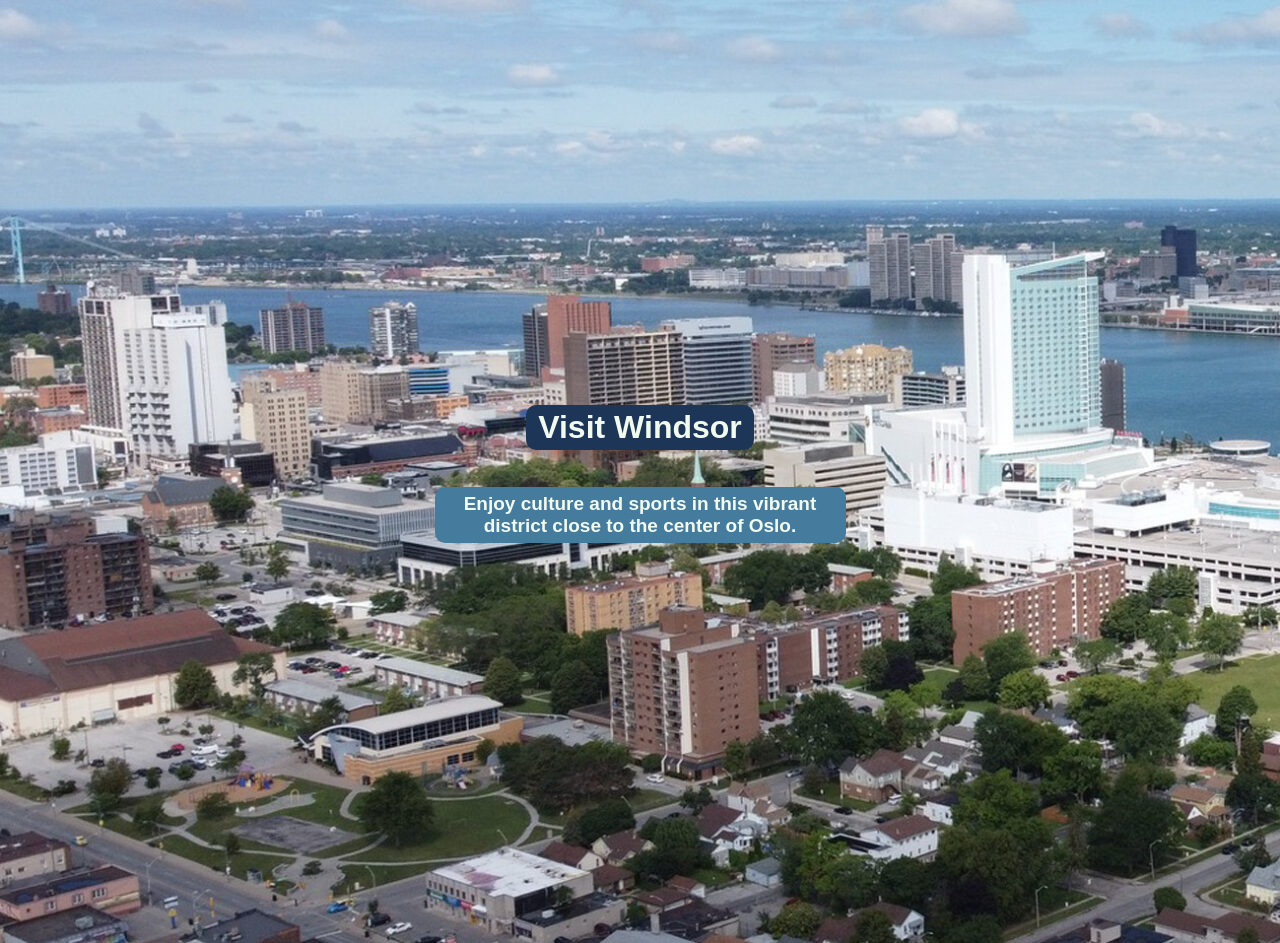
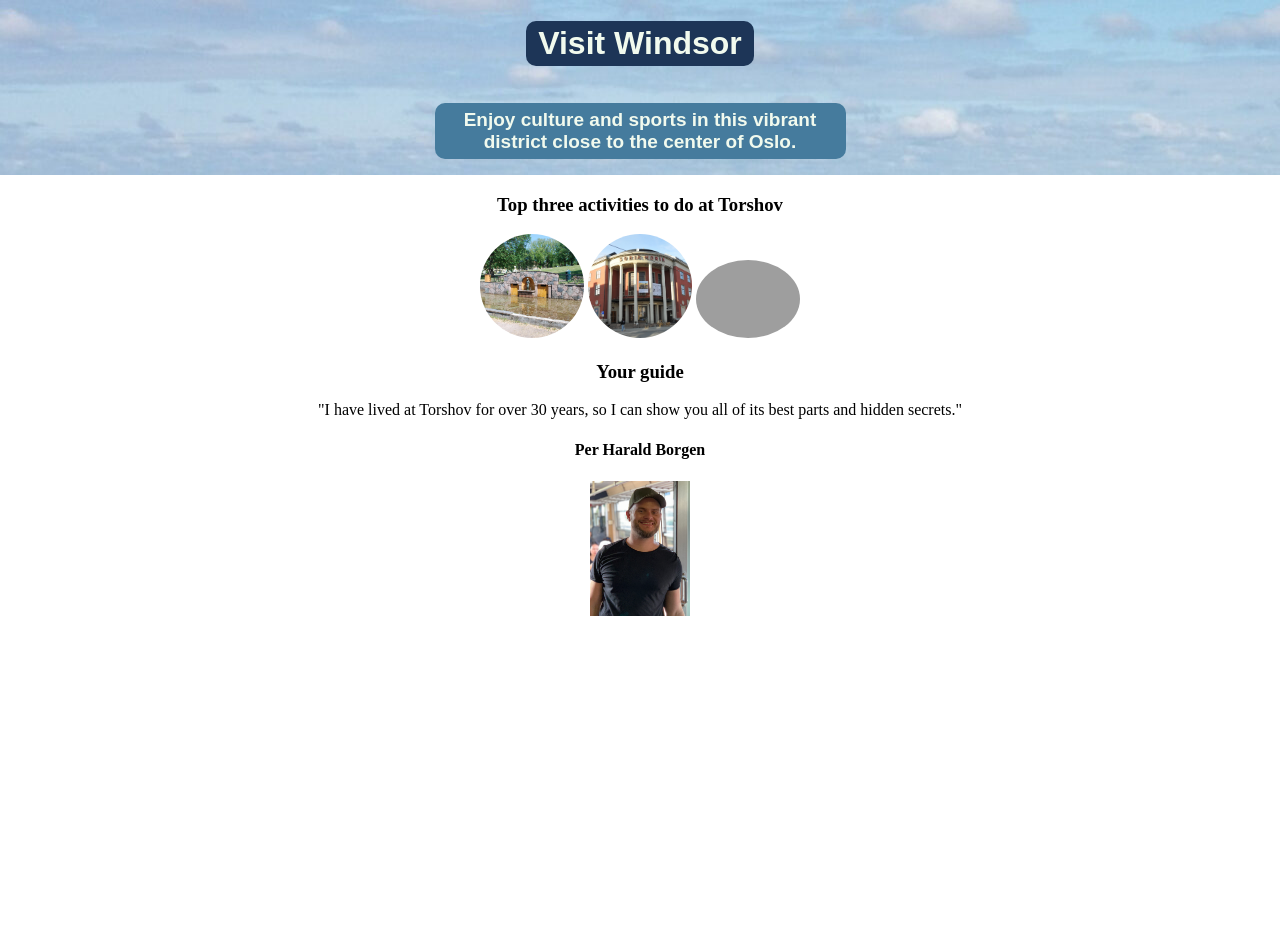
Before and after one commit to squeekiGiraf/hometown-homepage, a website built with Vite: page index.html in a window 1280 px wide. Shown: the top 943 px of the page. After the commit the page ends 800 px from the top, so only its background shows below. Built offline with nearby package versions, Linux system fonts and the light colour scheme; grey boxes are pictures that could not be loaded.

Commit message:
removed height from hero div, try out auto background size

```diff
--- a/styles.css
+++ b/styles.css
@@ -15,8 +15,7 @@ body {
 
 .hero {
     background-image: url("images/windsor-hero.jpg");
-    background-size: cover;
-    height: 943px;
+    background-size: auto;
     display: flex;
     flex-direction: column;
     justify-content: center;
```
